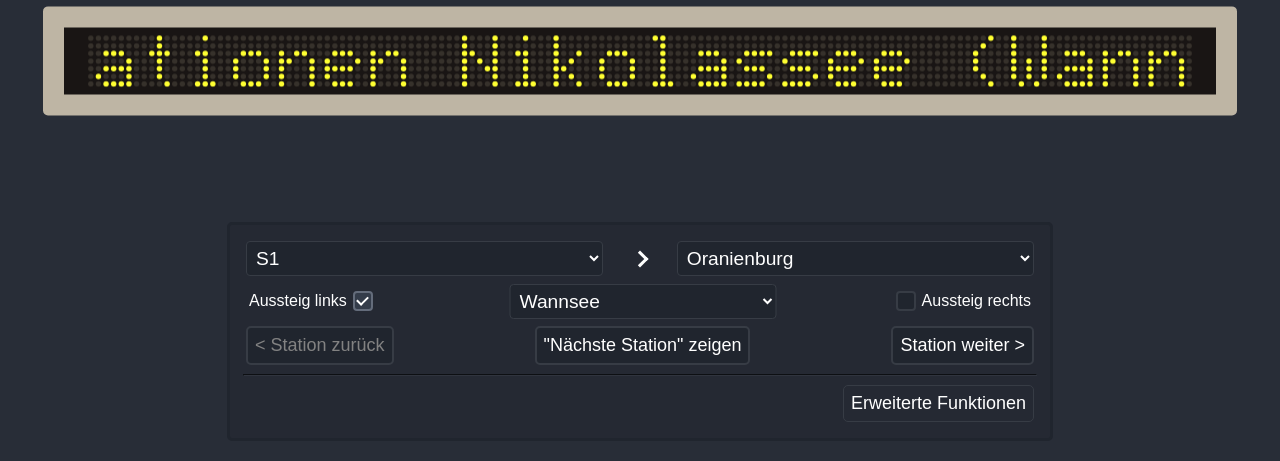
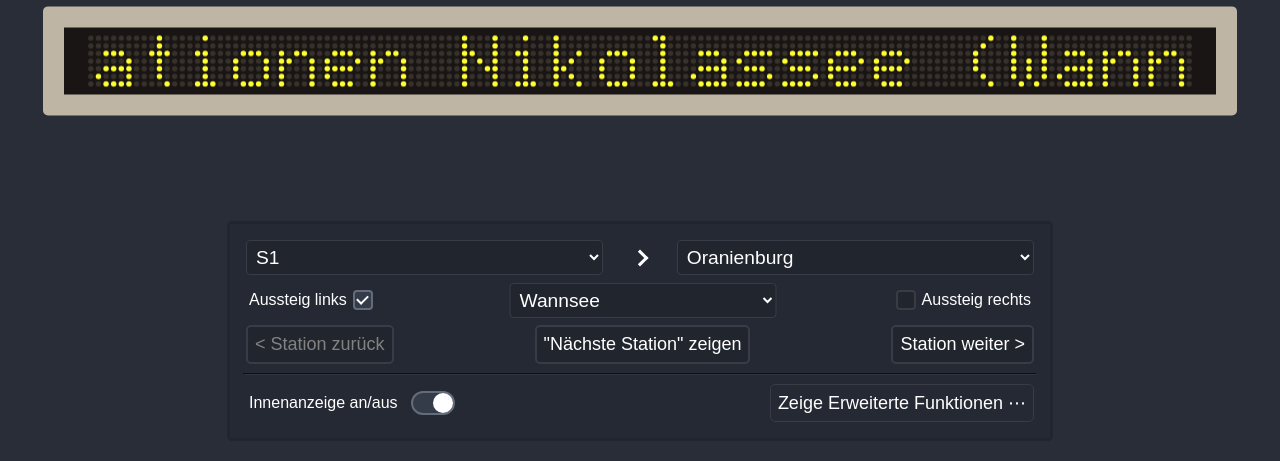
Before and after one commit to bxsti-dev/Br481-Innenanzeige-Simulator, a Flask app: page / in a window 1280 px wide. Shown: the part 339-800 px from the top of the page. Run offline with Flask 3, Linux system fonts and the light colour scheme.

Commit message:
added slider

```diff
--- a/index.html
+++ b/index.html
@@ -48,8 +48,15 @@
         <hr style="border-color: #373c459f;">
 
         <div id="bottom_actions">
-            <p></p> <!-- toggle palceholder -->
-            <button class="secondary">Erweiterte Funktionen</button>
+            <div id="switch_wrapper">
+                <label for="on_off_slider" id="on_off_slider_label">Innenanzeige an/aus</label>
+                <label class="switch">
+                    <input type="checkbox" name="on_off_slider" id="on_off_slider" checked>
+                    <span class="slider"></span>
+                </label>
+            </div>
+
+            <button class="secondary">Zeige Erweiterte Funktionen ⋯</button>
         </div>
 
     </div>
--- a/static/style.css
+++ b/static/style.css
@@ -19,6 +19,7 @@ body {
     border-width: 1.7vw;
     border-radius: 5px;
 }
+/* TODO: Center matrix between 0px and control_box when window height to small (transition: 0.3s)*/
 
 #matrix {
     margin-top: 0.6%;
@@ -207,3 +208,50 @@ input[type="checkbox"]:checked::after {
     margin: 1px auto 0;
     transform: rotate(45deg);
 }
+
+.switch input{
+    opacity: 0;
+    width: 0;
+    height: 0;
+}
+.switch{
+    position: relative;
+    display: inline-block;
+    width: 40px;
+    height: 20px;
+    background-color: #20252e;
+
+    border-style: solid;
+    border-width: 2px;
+    border-color: #373c45;
+    border-radius: 20px;
+
+    transition: 0.3s;
+    cursor: pointer;
+}
+.slider{
+    content: "";
+    position: absolute;
+    left: -3px;
+    top: -3px;
+    height: 20px;
+    width: 20px;
+    background: white;
+    border-radius: 50%;
+    transition: 0.3s;
+}
+.switch:has(input:checked) {
+    background-color: #343c4a;
+    border-color: #646c7b;
+}
+.switch input:checked + .slider {
+    transform: translateX(20px);
+}
+#switch_wrapper{
+    display: flex;
+    flex-direction: row;
+    align-items: center;
+}
+#on_off_slider_label{
+    margin-right: 10px;
+}
```
